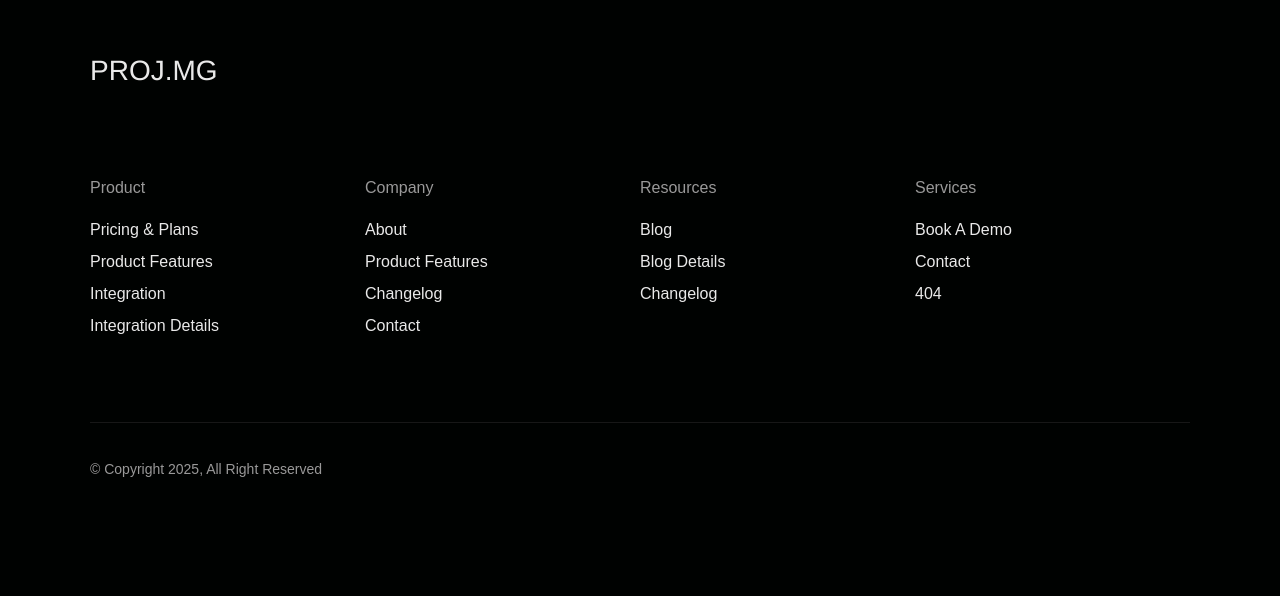
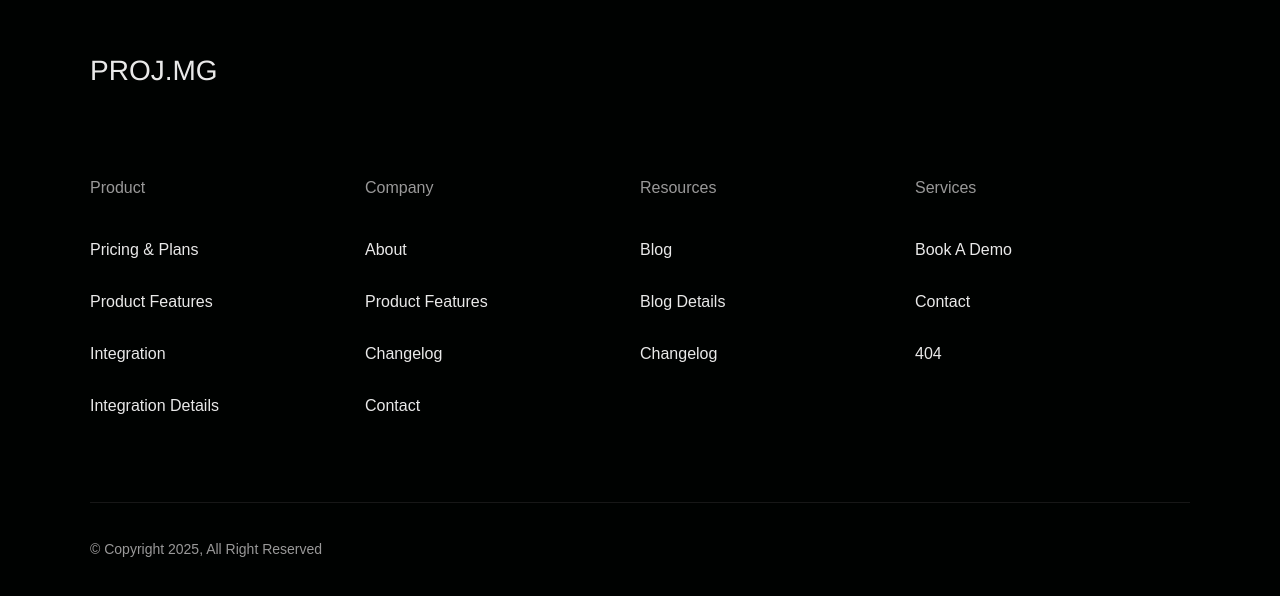
Before and after one commit to KelvinOmoluyi/Projmg, a React (Vite) app: page / in a window 1280 px wide. Shown: the part 5755-6351 px from the top of the page. Built offline with nearby package versions, Linux system fonts and the light colour scheme; a web font is replaced by a local one.

Commit message:
Style Adjusted

```diff
--- a/src/css/App.css
+++ b/src/css/App.css
@@ -550,12 +550,18 @@ footer .footer-contents {
 
 .footer-contents-links-and-summary .column {
     width: 25%;
+    overflow: hidden;
+}
+
+.column .inner-column {
+    position: relative;
     display: flex;
     flex-direction: column;
     row-gap: 2rem;
+    width: 100%;
 }
 
-.column .heading {
+.inner-column .heading {
     color: var(--text-color-03);
     margin-bottom: 1rem;
 }
```
